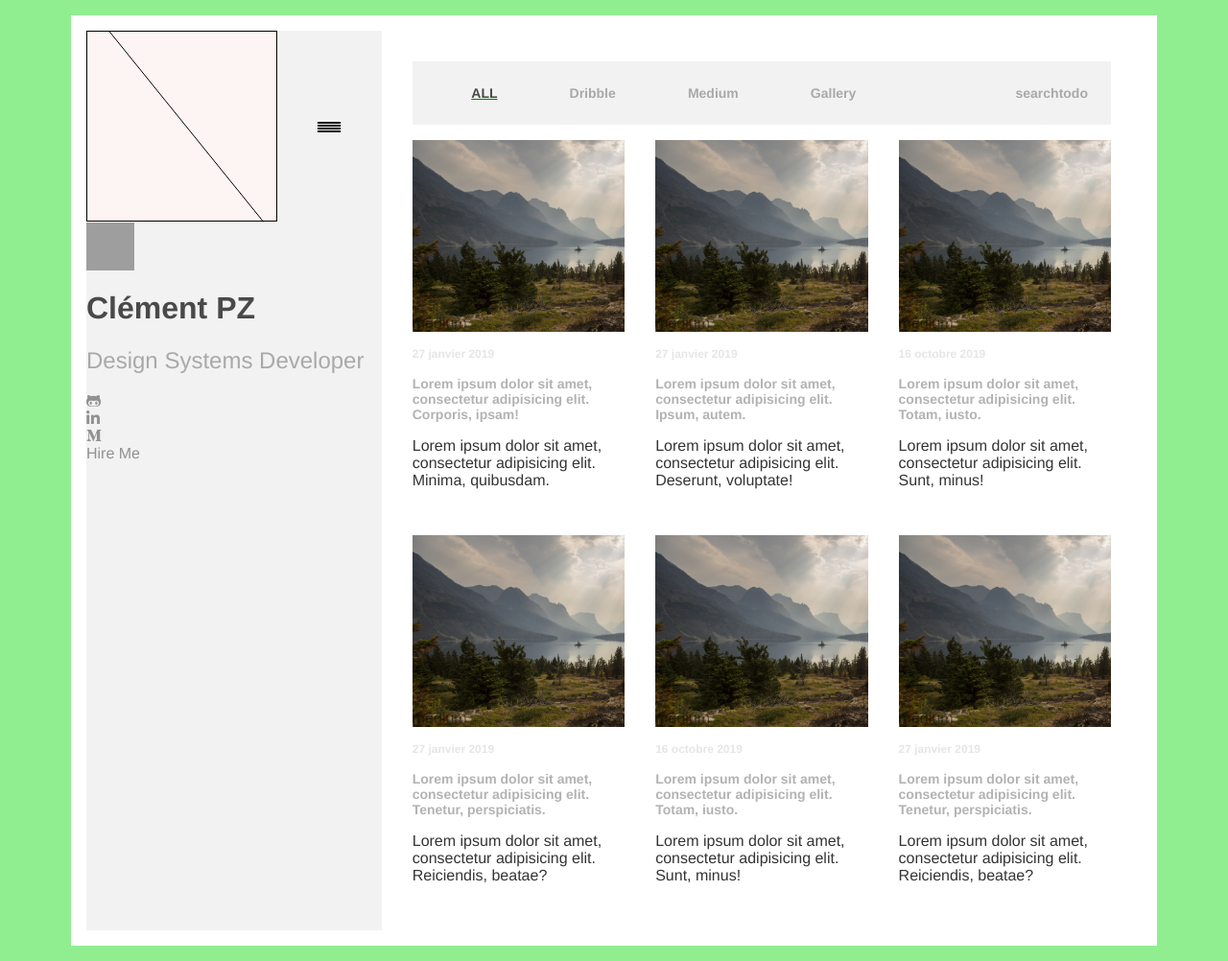
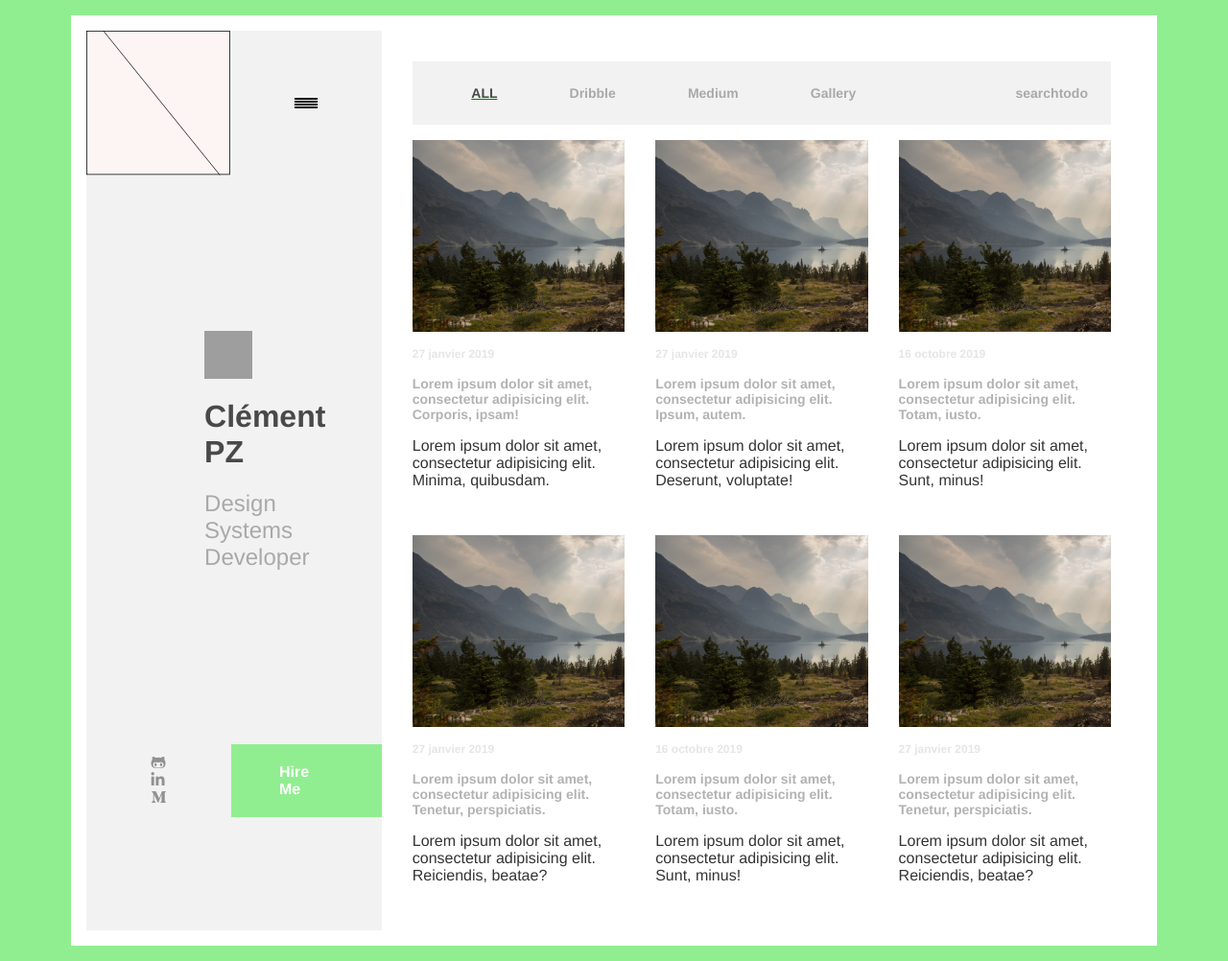
Before and after one commit to ClementPZ/coursorevision, a plain HTML site: page Day 2/dribbletest/index.html in a window 1280 px wide. Shown: the whole page at 96% size. Drawn offline with Linux system fonts and the light colour scheme; grey boxes are pictures that could not be loaded.

Commit message:
sidebar draft done closing test commit

```diff
--- a/Day 2/dribbletest/css/components/buttons.css
+++ b/Day 2/dribbletest/css/components/buttons.css
@@ -0,0 +1,11 @@
+.btn-bg {
+  padding: 20px 50px;
+  background-color: lightgreen;
+  color: white;
+  font-weight: bolder;
+}
+
+
+.btn-sm-white {
+
+}
--- a/Day 2/dribbletest/css/components/cards.css
+++ b/Day 2/dribbletest/css/components/cards.css
@@ -7,6 +7,7 @@
 
 }
 .card-image {
+  position: relative;
   height: 200px;
   background-size: cover;
   display: flex;
--- a/Day 2/dribbletest/css/components/sidebar.css
+++ b/Day 2/dribbletest/css/components/sidebar.css
@@ -1,8 +1,35 @@
-.top {
+.sidebar {
+  display: grid;
+  grid-template: repeat(3, 1fr) / repeat(5, 1fr);
+}
+.sidebar-top {
   display: flex;
   align-items: center;
+  grid-area: 1 / 1 / 2 / 6;
+  align-self: flex-start;
 }
 .div-menu {
-  heigh: 100%;
+  height: 100%;
   width: 100%;
+  align-self: center;
 }
+img.logo {
+  width: 150px;
+}
+.sidebar-title {
+  text-align: left;
+  grid-area: 2 / 3 / 4 / 5;
+}
+.sidebar-bottom {
+  display: flex;
+/*  align-items: center;*/
+  justify-content: space-between;
+  align-items: center;
+  grid-area: 3 / 1 / 6 / 6;
+  align-self: center;
+}
+.social-link {
+  width: 50% ;
+  display: flex;
+  justify-content: center;
+}
--- a/Day 2/dribbletest/index.html
+++ b/Day 2/dribbletest/index.html
@@ -8,18 +8,18 @@
   <body>
     <div class="container">
       <div class="sidebar">
-        <div class="top">
-          <img src="image/rect.svg" alt="">
+        <div class="sidebar-top">
+          <img class="logo" src="image/rect.svg" alt="">
           <div class="flexcenter div-menu">
             <img src="image/menu .svg" alt="">
           </div>
-
         </div>
-        <div class="title">
+        <div class="sidebar-title">
           <img src="image/CPZ.JPG" alt="" class="avatar">
           <h1>Clément PZ</h1>
           <h2>Design Systems Developer</h2>
         </div>
+        <div class="sidebar-bottom">
           <div class="social-link">
             <ul>
               <li>
@@ -31,6 +31,7 @@
             </ul>
           </div>
           <a href="" class="btn btn-bg">Hire Me</a>
+        </div>
       </div>
 
       <div class="main">
@@ -57,7 +58,7 @@
         <div class="cards">
           <div class="card">
             <div class="card-image"style="background-image:url(image/landscape.jpg);">
-              <a href="">medium</a>
+              <a class="btn-sm-white" href="">medium</a>
             </div>
             <h4>27 janvier 2019</h4>
             <h3>Lorem ipsum dolor sit amet, consectetur adipisicing elit. Corporis, ipsam!</h3>
@@ -66,7 +67,7 @@
 
           <div class="card">
             <div class="card-image"style="background-image:url(image/landscape.jpg);">
-              <a href="">medium</a>
+              <a class="btn-sm-white" href="">medium</a>
             </div>
             <h4>27 janvier 2019</h4>
             <h3>Lorem ipsum dolor sit amet, consectetur adipisicing elit. Ipsum, autem.</h3>
@@ -75,7 +76,7 @@
 
           <div class="card">
             <div class="card-image"style="background-image:url(image/landscape.jpg);">
-              <a href="">medium</a>
+              <a class="btn-sm-white" href="">medium</a>
             </div>
             <h4>16 octobre 2019</h4>
             <h3>Lorem ipsum dolor sit amet, consectetur adipisicing elit. Totam, iusto.</h3>
@@ -84,7 +85,7 @@
 
           <div class="card">
             <div class="card-image"style="background-image:url(image/landscape.jpg);">
-              <a href="">medium</a>
+              <a class="btn-sm-white" href="">medium</a>
             </div>
             <h4>27 janvier 2019</h4>
             <h3>Lorem ipsum dolor sit amet, consectetur adipisicing elit. Tenetur, perspiciatis.</h3>
@@ -93,7 +94,7 @@
 
           <div class="card">
             <div class="card-image"style="background-image:url(image/landscape.jpg);">
-              <a href="">medium</a>
+              <a class="btn-sm-white" href="">medium</a>
             </div>
             <h4>16 octobre 2019</h4>
             <h3>Lorem ipsum dolor sit amet, consectetur adipisicing elit. Totam, iusto.</h3>
@@ -102,7 +103,7 @@
 
           <div class="card">
             <div class="card-image"style="background-image:url(image/landscape.jpg);">
-              <a href="">medium</a>
+              <a class="btn-sm-white" href="">medium</a>
             </div>
             <h4>27 janvier 2019</h4>
             <h3>Lorem ipsum dolor sit amet, consectetur adipisicing elit. Tenetur, perspiciatis.</h3>
```
Also changed, not shown: 1 other file. Lines whose indentation alone changed are shown as unchanged.
